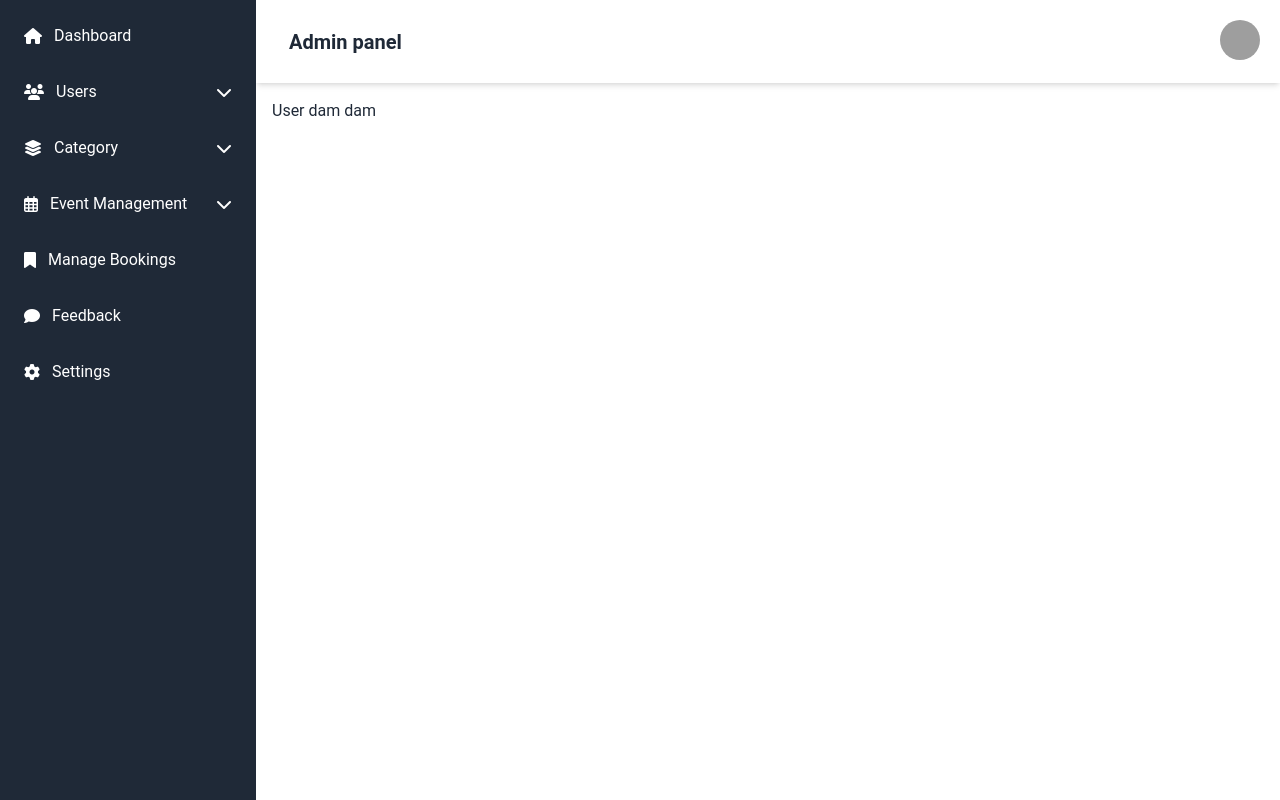
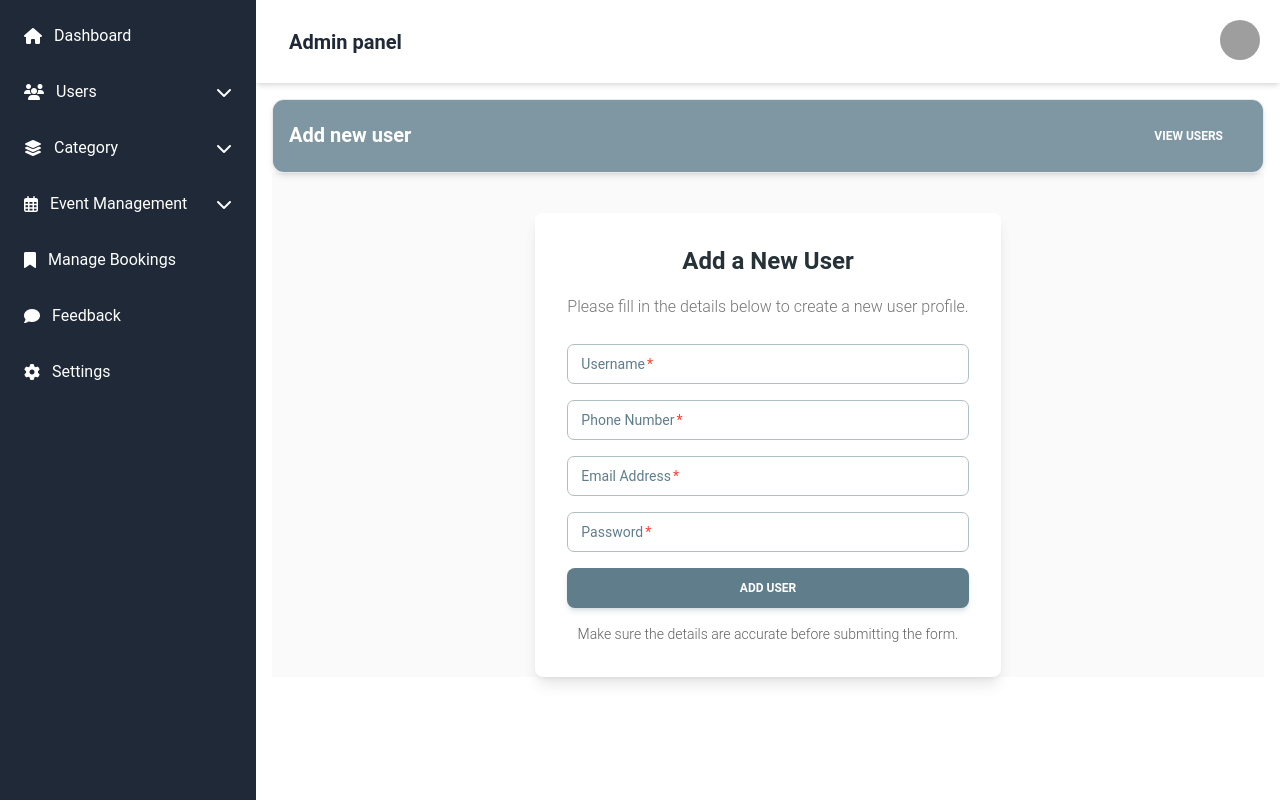
Before and after one commit to Saim-Al-Ifran/event-management-system-client, a React (Vite) app: page /dashboard/users/add in a window 1280 px wide. Built offline with nearby package versions, Linux system fonts and the light colour scheme; grey boxes are pictures that could not be loaded.

Commit message:
create AddUser.tsx page to create new user

```diff
--- a/src/pages/Dashboard/User/AddUser.tsx
+++ b/src/pages/Dashboard/User/AddUser.tsx
@@ -1,8 +1,123 @@
+// AddUserForm.tsx
+import React, { useState } from 'react';
 
-const AddUser = () => {
+import { Button, Input, Typography, Card, Navbar } from '@material-tailwind/react';
+import { NavLink } from 'react-router-dom';
+
+const AddUser: React.FC = () => {
+  const [username, setUsername] = useState<string>('');
+  const [phoneNumber, setPhoneNumber] = useState<string>('');
+  const [email, setEmail] = useState<string>('');
+  const [password, setPassword] = useState<string>('');
+
+
+  const handleSubmit = (e: React.FormEvent) => {
+    e.preventDefault();
+
+    // Perform validation and handle the form submission
+    const newUser = {
+      username,
+      phoneNumber,
+      email,
+      password,
+    };
+
+    console.log('User added:', newUser);
+
+
+  };
+
   return (
-    <div>AddUser</div>
-  )
-}
+    <div>
 
-export default AddUser
+     <Navbar className="bg-[#607D8B] p-4" {...(undefined as any)}>
+        <div className="container mx-auto flex justify-between items-center">
+          <Typography variant="h5" color="white" className="font-bold" {...(undefined as any)}>
+            Add new user
+          </Typography>
+          <div className="flex space-x-4">
+             <NavLink to="/dashboard/users">
+                <Button
+                  variant="text"
+                  color="white"
+                  {...(undefined as any)}
+                >
+                  View Users
+                </Button>
+             </NavLink>
+
+
+          </div>
+        </div>
+      </Navbar>
+      {/* Form Section */}
+      <div className="flex justify-center items-center   bg-gray-50 pt-10">
+
+        <Card className="max-w-lg p-8 shadow-lg rounded-lg" {...(undefined as any)}>
+          <Typography variant="h4" color="blue-gray" className="text-center mb-4" {...(undefined as any)}>
+            Add a New User
+          </Typography>
+          <Typography className="text-center text-gray-600 mb-6" {...(undefined as any)}>
+            Please fill in the details below to create a new user profile.
+          </Typography>
+          <form onSubmit={handleSubmit} className="space-y-4">
+            <div className="mb-4">
+              <Input
+                type="text"
+                label="Username"
+                value={username}
+                onChange={(e) => setUsername(e.target.value)}
+                className="w-full"
+                required
+                {...(undefined as any)}
+              />
+            </div>
+            <div className="mb-4">
+              <Input
+                type="text"
+                label="Phone Number"
+                value={phoneNumber}
+                onChange={(e) => setPhoneNumber(e.target.value)}
+                className="w-full"
+                required
+                {...(undefined as any)}
+              />
+            </div>
+            <div className="mb-4">
+              <Input
+                type="email"
+                label="Email Address"
+                value={email}
+                onChange={(e) => setEmail(e.target.value)}
+                className="w-full"
+                required
+                {...(undefined as any)}
+              />
+            </div>
+            <div className="mb-4">
+              <Input
+                type="password"
+                label="Password"
+                value={password}
+                onChange={(e) => setPassword(e.target.value)}
+                className="w-full"
+                required
+                {...(undefined as any)}
+              />
+            </div>
+            <div className="text-center">
+              <Button type="submit" color="blue-gray" className="w-full" {...(undefined as any)}>
+                Add User
+              </Button>
+            </div>
+          </form>
+          <Typography variant="small" color="gray" className="mt-4 text-center" {...(undefined as any)}>
+            Make sure the details are accurate before submitting the form.
+          </Typography>
+        </Card>
+      </div>
+    </div>
+  );
+};
+
+export default AddUser;
--- a/src/routes/AppRouter.tsx
+++ b/src/routes/AppRouter.tsx
@@ -1,16 +1,15 @@
-
 import { BrowserRouter as Router, Routes, Route } from 'react-router-dom';
 import Dashboard from '../layout/Dashboard';
 import AllUsers from '../pages/Dashboard/User/AllUsers';
+import AddUser from '../pages/Dashboard/User/AddUser';
 
 const AppRouter = () => {
   return (
     <>
-           <Router>
+       <Router>
           <Routes>
                <Route path="dashboard" element={<Dashboard/>}>
-
-                        <Route path="users/add" element={<h1>User dam dam</h1>}/>
+                        <Route path="users/add" element={<AddUser/>}/>
                         <Route path="users/" element={<AllUsers/>}/>
                         <Route path="bookings" element={<h1>bookings</h1>}/>
                         <Route path="feedback" element={<h1>All feedback</h1>}/>
```
